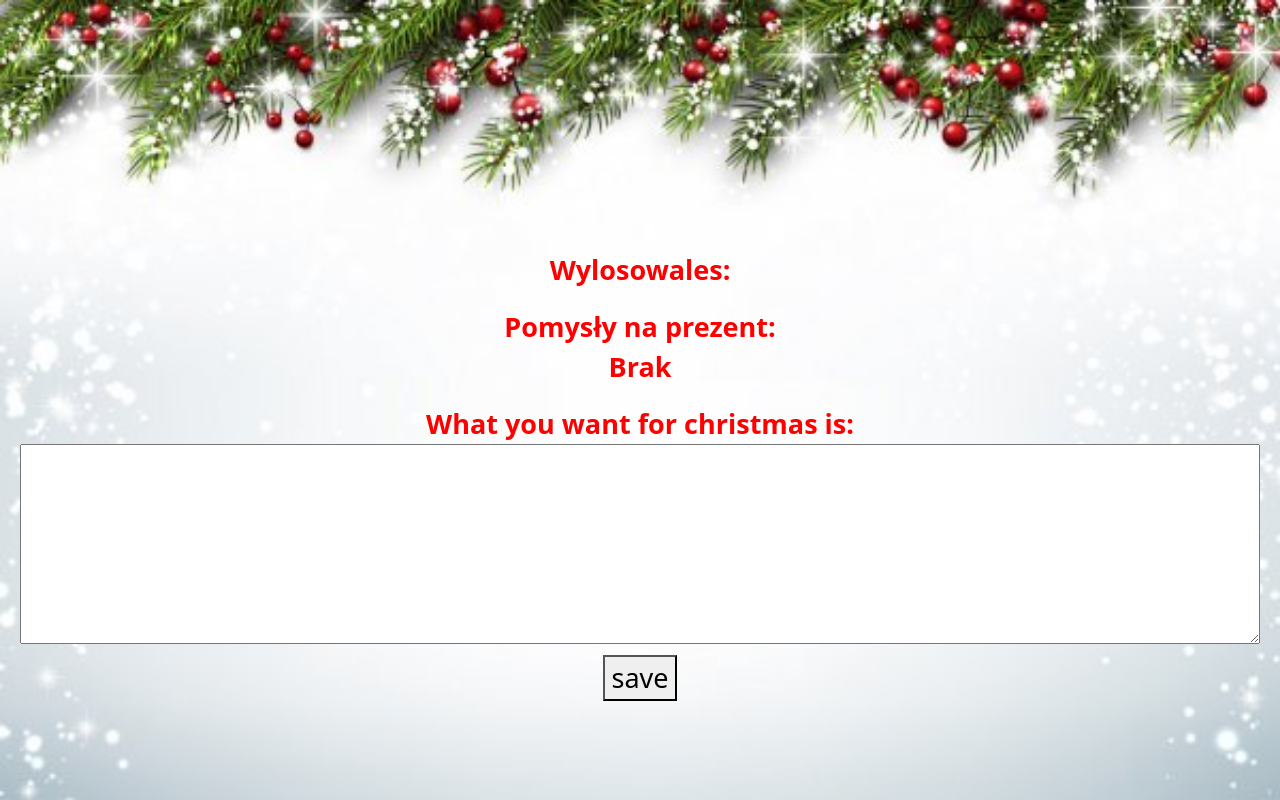
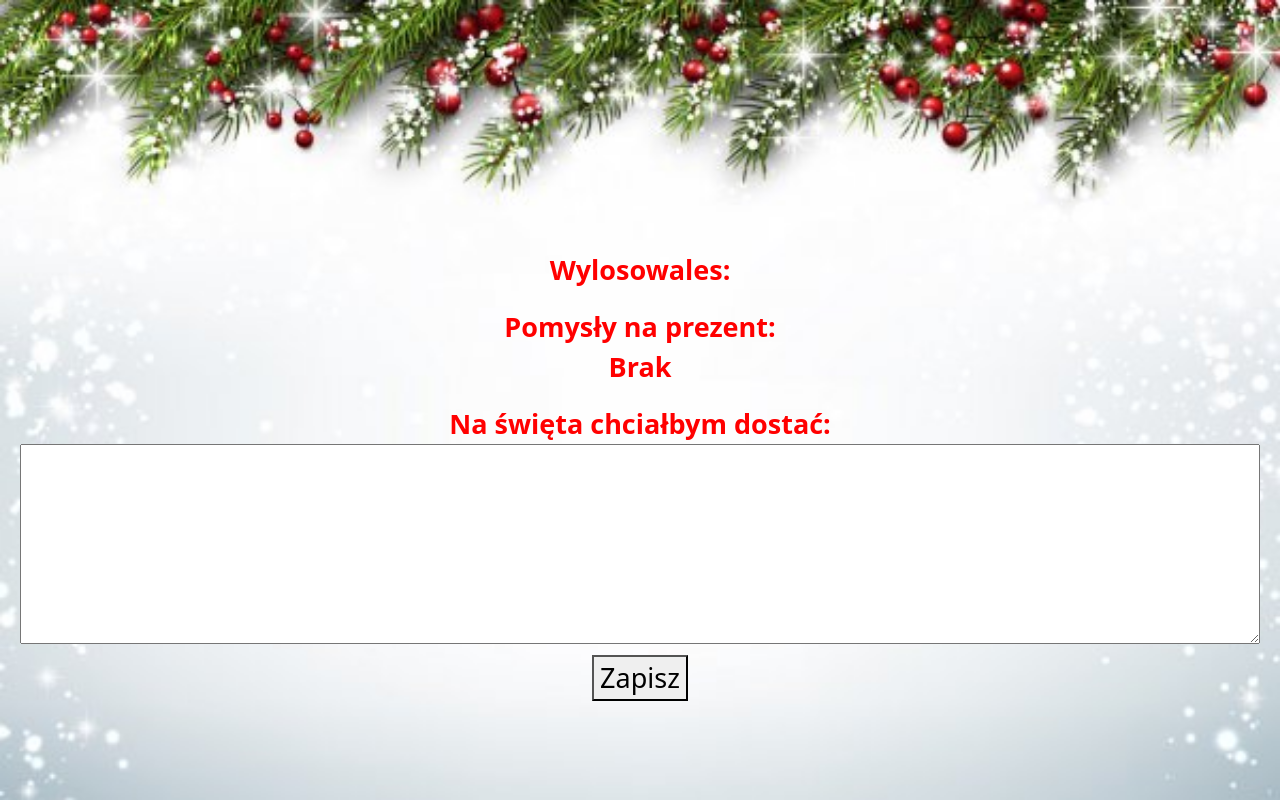
Before and after one commit to Simon1PL/ChristmasLottery, an Angular app in the folder ClientApp/: page /user/1 in a window 1280 px wide. Built offline with nearby package versions, Linux system fonts and the light colour scheme; no server answers.

Commit message:
changing text to PL

```diff
--- a/ClientApp/src/app/home/home.component.html
+++ b/ClientApp/src/app/home/home.component.html
@@ -1,5 +1,5 @@
 <div class="body">
-  Christmas Lottery
+  Loteria Świąteczna
   <br />
   Wybierz siebie
   <hr />
--- a/ClientApp/src/app/user/user.component.html
+++ b/ClientApp/src/app/user/user.component.html
@@ -6,9 +6,9 @@
   <p style="white-space: pre-line;">
     {{user.giftForUser?.wants == null ? "Brak" : user.giftForUser.wants}}
   </p>
-  What you want for christmas is:
+  Na święta chciałbym dostać:
   <br />
   <textarea style="width: 100%; height: 200px" [(ngModel)]="user.wants" #userWants="ngModel" name="userWants" type="text" placeholder=""></textarea>
   <br />
-  <button (click)="saveUser()">save</button>
+  <button (click)="saveUser()">Zapisz</button>
 </div>
```
Also changed, not shown: 2 other files (tests, documents, lock files or other folders).
